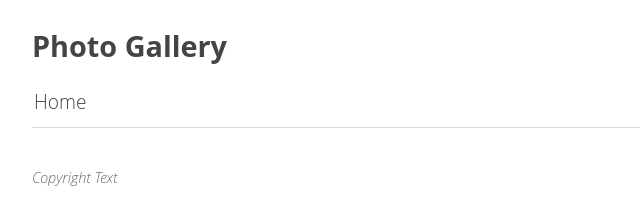
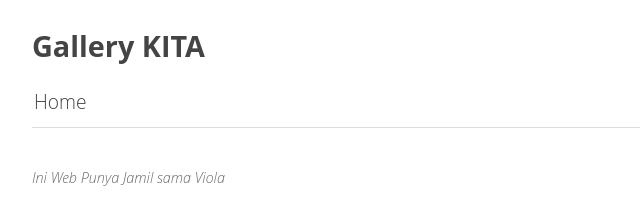
Before and after one commit to JamilRidwan/galeriku, a plain HTML site: page index.html in a window 1280 px wide. Shown: the whole page, without its empty margins (0-640 px from the left). Drawn offline with Linux system fonts and the light colour scheme.

Commit message:
Deploying to gh-pages from  @ 9969d95520e72d26de1a176016e6606a9f066d3d 🚀

```diff
--- a/index.html
+++ b/index.html
@@ -4,7 +4,7 @@
   <head>
       <meta charset="utf-8" />
       <meta name="viewport" content="width=device-width, user-scalable=no" />
-      <title>Photo Gallery - Home</title>
+      <title>Gallery KITA - Home</title>
       <link rel="stylesheet" href="public/lightgallery/css/lightgallery.css" />
       <link rel="stylesheet" href="public/videojs/video-js.min.css" />
       <link rel="stylesheet" href="public/lightgallery/css/lg-exif.min.css" />
@@ -21,7 +21,7 @@
         Gallery title
       -->
       <header>
-        <h1><a href="index.html">Photo Gallery</a></h1>
+        <h1><a href="index.html">Gallery KITA</a></h1>
       </header>
 
       <!--
@@ -56,7 +56,7 @@
         Optional footer
       -->
       <footer>
-        <p>Copyright Text</p>
+        <p>Ini Web Punya Jamil sama Viola</p>
       </footer>
 
     </div>
```
